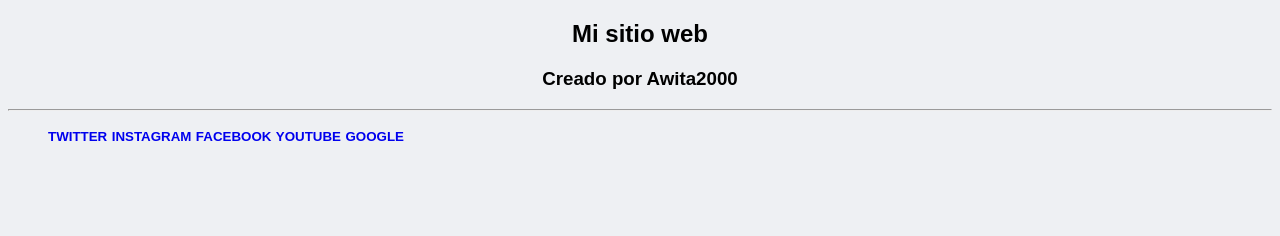
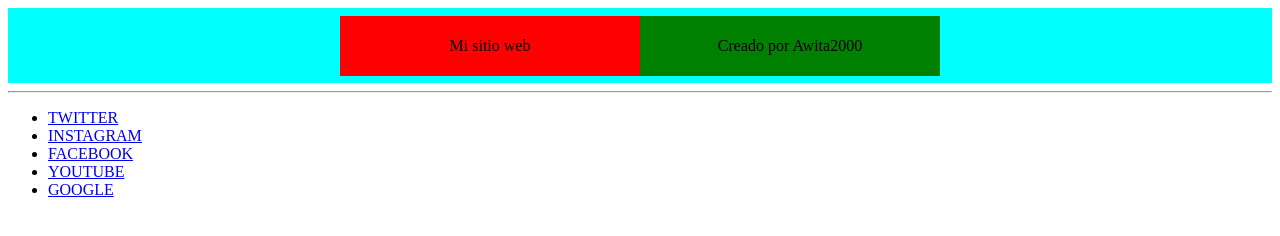
Before and after one commit to smedinap/proyecto-html, a plain HTML site: page index.html in a window 1280 px wide. Drawn offline with Linux system fonts and the light colour scheme.

Commit message:
centrado en header

```diff
--- a/index.html
+++ b/index.html
@@ -6,8 +6,8 @@
     </head>
     <body>
         <header>
-            <h2>Mi sitio web</h2>
-            <h3>Creado por Awita2000</h3>
+            <div class="section-header" id="tittle"><span>Mi sitio web</span></div>
+            <div class="section-header" id="subtittle"><span>Creado por Awita2000</span></div>
         </header>
         <nav>
             <hr>
--- a/styles/style.css
+++ b/styles/style.css
@@ -1,22 +1,27 @@
-header>h2{
-    text-align: center;
+header{
+    background-color: aqua;
+    height: 75px;
+    display: flex;
+    align-items: center;
+    justify-content: center;
 }
 
-header>h3 {
-    color: rgb(0, 0, 0);
-    text-align: center;
-}
-body{
-    background-color: rgba(233, 236, 240, 0.739);
-    font-family: sans-serif;
-}
-nav>ul>li{
+div.section-header{
+    display: flex;
+    height: 60px;
+    width: 300px;
     display: inline;
-    font-style: normal;
-    font-weight: bold;
-    font-size: 1.5ch;
+    justify-content: center;
 }
 
-a:link {
-    text-decoration: none;
+#tittle{
+    background-color: red;
+    display: flex;
+    align-items: center;
 }
+
+#subtittle{
+    background-color: green;
+    display: flex;
+    align-items: center;
+}
```
